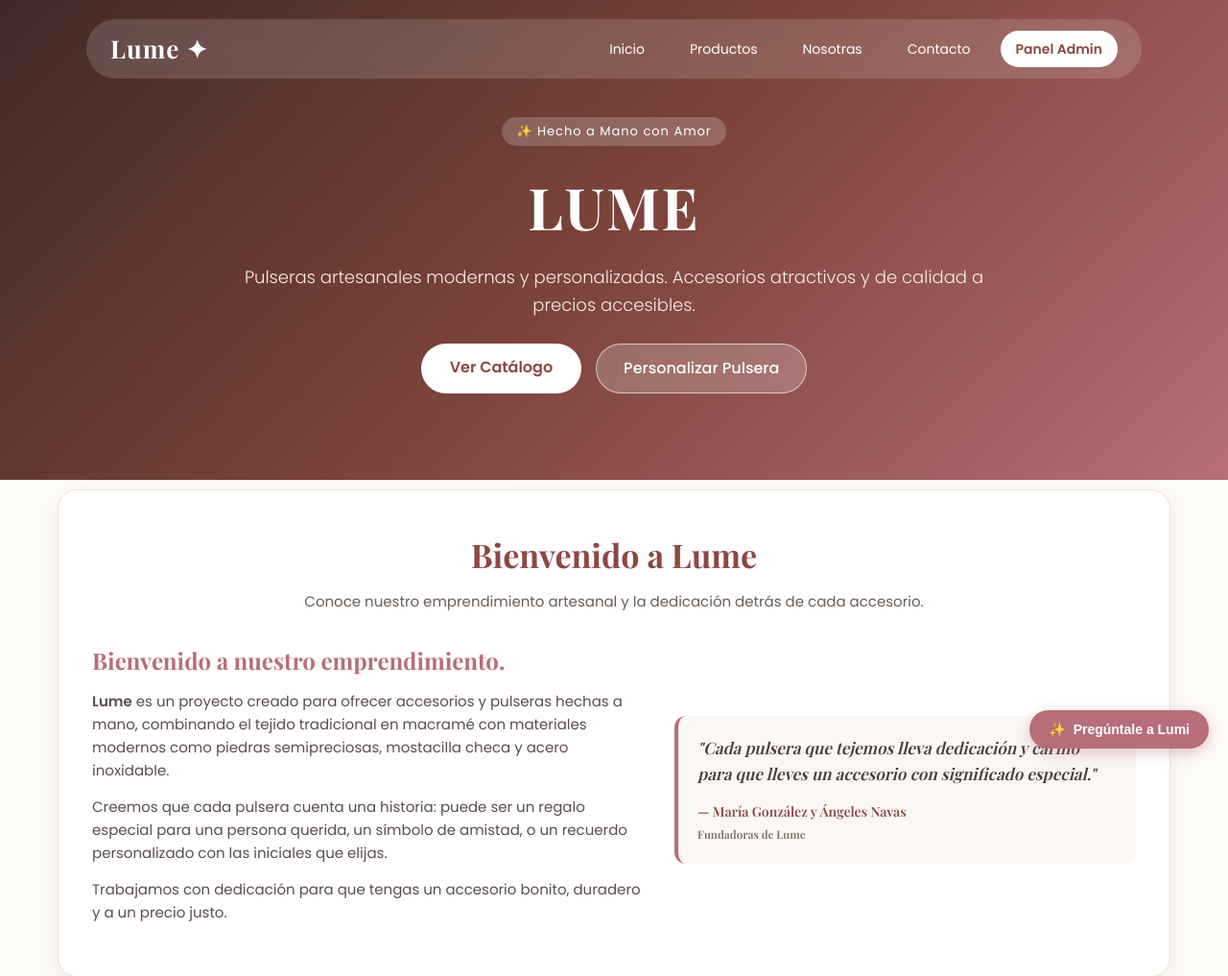
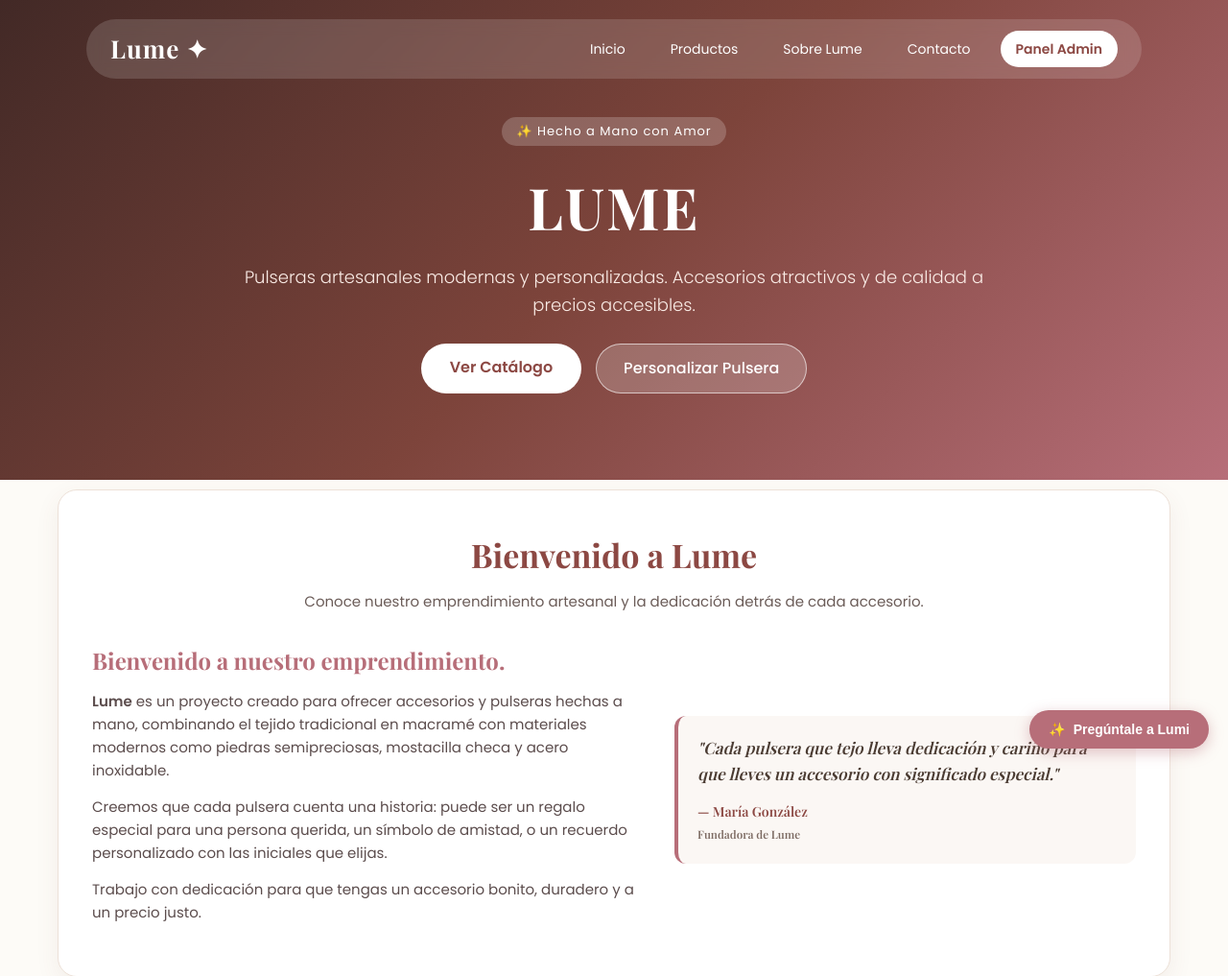
Before and after one commit to mariaaaalejandra05-ai/Lume, a PHP site: page /frontend/index.html in a window 1280 px wide. Shown: the top 1017 px of the page at 96% size. Run offline with PHP 8.4, Linux system fonts and the light colour scheme; some web fonts are replaced.

Commit message:
refactor: actualizar autoría a María González y humanizar comentarios de código

```diff
--- a/backend/api/contacto.php
+++ b/backend/api/contacto.php
@@ -12,7 +12,7 @@ if (!file_exists($archivo)) {
             "correo" => "camila@correo.com",
             "telefono" => "3129876543",
             "asunto" => "Personalización de pulseras",
-            "mensaje" => "Hola María y Ángeles! Quisiera pedir 3 pulseras con iniciales doradas para regalar a mis amigas.",
+            "mensaje" => "Hola María! Quisiera pedir 3 pulseras con iniciales doradas para regalar a mis amigas.",
             "fecha" => date("d/m/Y H:i")
         ]
     ];
@@ -56,5 +56,5 @@ if ($metodo === 'POST') {
     array_unshift($mensajes, $nuevoMensaje);
     file_put_contents($archivo, json_encode($mensajes, JSON_PRETTY_PRINT | JSON_UNESCAPED_UNICODE));
 
-    responder(true, "¡Mensaje recibido con éxito! María y Ángeles te responderán pronto.", $nuevoMensaje);
+    responder(true, "¡Mensaje recibido con éxito! María te responderá pronto.", $nuevoMensaje);
 }
--- a/backend/api/login.php
+++ b/backend/api/login.php
@@ -1,5 +1,5 @@
 <?php
-// API para inicio de sesión en el panel de administración
+// Archivo para validar el inicio de sesión del panel de administración
 require_once __DIR__ . '/../conexion.php';
 
 $datos = obtenerDatosPost();
@@ -7,10 +7,10 @@ $datos = obtenerDatosPost();
 $correo = trim($datos['correo'] ?? '');
 $clave = trim($datos['clave'] ?? '');
 
-// Verificamos las credenciales de administración
+// Comparamos el correo y la contraseña
 if ($correo === 'admin@lume.com' && $clave === 'lume123') {
     responder(true, "Bienvenida al panel de Lume", [
-        "usuario" => "María González y Ángeles Navas",
+        "usuario" => "María González",
         "correo" => "admin@lume.com",
         "rol" => "admin"
     ]);
--- a/backend/data/seed.json
+++ b/backend/data/seed.json
@@ -4,7 +4,7 @@
     "legalName": "Lumegn",
     "tagline": "Pulseras y accesorios artesanales modernos y personalizados",
     "description": "Lume es un emprendimiento dedicado a la elaboración de pulseras artesanales modernas y personalizadas, ofreciendo accesorios atractivos y de calidad a precios accesibles.",
-    "founders": ["María González", "Ángeles Navas"],
+    "founders": ["María González"],
     "targetAudience": "Jóvenes y adultos interesados en accesorios artesanales con significado y estilo único.",
     "email": "contacto@lume.com",
     "whatsapp": "+57 300 123 4567",
@@ -16,7 +16,7 @@
       "id": 1,
       "email": "admin@lume.com",
       "password": "lume123",
-      "name": "María González & Ángeles Navas",
+      "name": "María González",
       "role": "admin"
     }
   ],
--- a/frontend/admin.html
+++ b/frontend/admin.html
@@ -12,7 +12,7 @@
     <header class="navbar-admin">
         <h2>Lume Admin</h2>
         <div class="acciones-nav-admin">
-            <span style="font-size: 13px; color: #5c4d4d;">María González & Ángeles Navas</span>
+            <span style="font-size: 13px; color: #5c4d4d;">María González</span>
             <a href="index.html" class="btn-volver-tienda">Ver Tienda</a>
             <button type="button" class="btn-cerrar-sesion" onclick="cerrarSesion()">Cerrar Sesión</button>
         </div>
--- a/frontend/css/admin.css
+++ b/frontend/css/admin.css
@@ -1,6 +1,6 @@
 /* ========================================================
    ESTILOS DEL PANEL DE ADMINISTRACIÓN Y LOGIN
-   Lume - María González y Ángeles Navas
+   Lume - María González
    ======================================================== */
 
 /* PANTALLA DE LOGIN */
--- a/frontend/index.html
+++ b/frontend/index.html
@@ -26,7 +26,7 @@
             <nav id="menu-navegacion">
                 <a href="#inicio">Inicio</a>
                 <a href="#productos">Productos</a>
-                <a href="#nosotros">Nosotras</a>
+                <a href="#nosotros">Sobre Lume</a>
                 <a href="#contacto">Contacto</a>
                 <a href="login.html" class="btn-nav-admin">Panel Admin</a>
             </nav>
@@ -60,16 +60,16 @@
                         Creemos que cada pulsera cuenta una historia: puede ser un regalo especial para una persona querida, un símbolo de amistad, o un recuerdo personalizado con las iniciales que elijas.
                     </p>
                     <p>
-                        Trabajamos con dedicación para que tengas un accesorio bonito, duradero y a un precio justo.
+                        Trabajo con dedicación para que tengas un accesorio bonito, duradero y a un precio justo.
                     </p>
                 </div>
 
                 <div class="bienvenida-frase">
                     <div class="caja-frase">
-                        "Cada pulsera que tejemos lleva dedicación y cariño para que lleves un accesorio con significado especial."
+                        "Cada pulsera que tejo lleva dedicación y cariño para que lleves un accesorio con significado especial."
                         <div class="firma-fundadoras">
-                            — María González y Ángeles Navas<br>
-                            <small style="color: #7d6b63; font-weight: normal;">Fundadoras de Lume</small>
+                            — María González<br>
+                            <small style="color: #7d6b63; font-weight: normal;">Fundadora de Lume</small>
                         </div>
                     </div>
                 </div>
@@ -117,7 +117,7 @@
                 <!-- Información de contacto y WhatsApp -->
                 <div class="info-contacto">
                     <h3>Atención Personalizada</h3>
-                    <p>María y Ángeles estamos disponibles para responder tus preguntas y tomar pedidos personalizados.</p>
+                    <p>Estoy disponible para responder tus preguntas y tomar pedidos personalizados.</p>
 
                     <div class="lista-canales">
                         <div class="canal-item">
@@ -138,7 +138,7 @@
                         </div>
                     </div>
 
-                    <a href="https://wa.me/573001234567?text=Hola%20Mar%C3%ADa%20y%20%C3%81ngeles!%20Quiero%20hacer%20una%20consulta%20sobre%20sus%20pulseras%20Lume." target="_blank" class="btn-wa-grande">
+                    <a href="https://wa.me/573001234567?text=Hola%20Mar%C3%ADa!%20Quiero%20hacer%20una%20consulta%20sobre%20tus%20pulseras%20Lume." target="_blank" class="btn-wa-grande">
                         Escribir directo a WhatsApp
                     </a>
                 </div>
@@ -248,21 +248,20 @@
                 <h4>Enlaces</h4>
                 <p><a href="#inicio">Inicio</a></p>
                 <p><a href="#productos">Productos</a></p>
-                <p><a href="#nosotros">Nosotras</a></p>
+                <p><a href="#nosotros">Sobre Lume</a></p>
                 <p><a href="#contacto">Contacto</a></p>
                 <p><a href="login.html">Panel de Administración</a></p>
             </div>
             <div class="col-footer">
-                <h4>Integrantes</h4>
+                <h4>Fundadora</h4>
                 <p><b>María González</b></p>
-                <p><b>Ángeles Navas</b></p>
                 <p><small>Accesorios hechos a mano con amor.</small></p>
             </div>
         </div>
 
         <div class="linea-footer">
             <p>© Lumegn. Todos los derechos reservados.</p>
-            <p>Equipo: María González, Angeles navas</p>
+            <p>Creado por: María González</p>
             <a href="login.html" style="color: #d4a373; text-decoration: none;">Acceso Administrador</a>
         </div>
     </footer>
--- a/frontend/js/admin.js
+++ b/frontend/js/admin.js
@@ -1,6 +1,6 @@
 // ========================================================
 // Panel de Administración de Lume
-// Realizado por: María González y Ángeles Navas
+// Proyecto creado por: María González
 // ========================================================
 
 // 1. FUNCIONES DE LOGIN Y SEGURIDAD
@@ -21,7 +21,7 @@ function iniciarSesion(evento) {
     // Validación sencilla de credenciales
     if (correo === 'admin@lume.com' && clave === 'lume123') {
         localStorage.setItem('lume_admin_activo', JSON.stringify({
-            nombre: 'María González y Ángeles Navas',
+            nombre: 'María González',
             correo: correo
         }));
         window.location.replace('admin.html');
--- a/frontend/js/chat-ia.js
+++ b/frontend/js/chat-ia.js
@@ -1,6 +1,6 @@
 // ========================================================
 // Asistente Virtual Inteligente de Lume ("Lumi")
-// Realizado por: María González y Ángeles Navas
+// Proyecto creado por: María González
 // ========================================================
 
 // Función para abrir y cerrar la ventana del chat
@@ -46,10 +46,10 @@ function enviarPreguntaIA(evento) {
 function generarRespuestaIA(texto) {
     const pregunta = texto.toLowerCase();
 
-    // ¿Quiénes son las creadoras?
-    if (pregunta.includes('quien') || pregunta.includes('fundador') || pregunta.includes('maria') || pregunta.includes('angeles') || pregunta.includes('creador')) {
+    // ¿Quién es la creadora?
+    if (pregunta.includes('quien') || pregunta.includes('fundador') || pregunta.includes('maria') || pregunta.includes('dueña') || pregunta.includes('creador')) {
         return {
-            texto: "¡Hola! Lume fue fundado con mucho cariño por <strong>María González</strong> y <strong>Ángeles Navas</strong>. Ellas elaboran a mano pulseras artesanales modernas y personalizadas para conectar personas y recuerdos especiales.",
+            texto: "¡Hola! Lume fue fundado con mucho cariño por <strong>María González</strong>. Elabora a mano pulseras artesanales modernas y personalizadas para conectar personas y recuerdos especiales.",
             sugerencias: ["¿Qué precios tienen?", "¿Cómo personalizar una pulsera?", "¿Hacen envíos?"]
         };
     }
--- a/frontend/js/contacto.js
+++ b/frontend/js/contacto.js
@@ -1,6 +1,6 @@
 // ========================================================
 // Formulario de Contacto Funcional de Lume
-// Realizado por: María González y Ángeles Navas
+// Proyecto creado por: María González
 // ========================================================
 
 // Función que valida y procesa el envío del formulario de contacto
@@ -85,7 +85,7 @@ function enviarContacto(evento) {
         cajaRespuesta.innerHTML = `
             <div class="alerta-exito">
                 <strong>¡Gracias por escribirnos, ${nombre}!</strong>
-                <p>María González y Ángeles Navas hemos recibido tu consulta sobre <em>"${asunto}"</em>. Te responderemos muy pronto a tu correo <b>${correo}</b>.</p>
+                <p>María González ha recibido tu consulta sobre <em>"${asunto}"</em>. Te responderé muy pronto a tu correo <b>${correo}</b>.</p>
             </div>
         `;
 
--- a/frontend/js/productos.js
+++ b/frontend/js/productos.js
@@ -1,6 +1,6 @@
 // ========================================================
 // Catálogo de Productos y Pulseras de Lume
-// Realizado por: María González y Ángeles Navas
+// Proyecto creado por: María González
 // ========================================================
 
 // Lista inicial de productos por si se abre directamente en el navegador o en GitHub Pages
@@ -276,7 +276,7 @@ function pedirConPersonalizacion(id) {
     const producto = listaProductos.find(p => p.id === id);
     if (!producto) return;
 
-    let mensaje = `Hola María y Ángeles! Quiero pedir la pieza "${producto.nombre}" de Lume ($ ${producto.precio.toLocaleString('es-CO')}).`;
+    let mensaje = `Hola María! Quiero pedir la pieza "${producto.nombre}" de Lume ($ ${producto.precio.toLocaleString('es-CO')}).`;
 
     const inputInicial = document.getElementById('input-inicial');
     const selectColor = document.getElementById('select-color-hilo');
@@ -294,7 +294,7 @@ function pedirConPersonalizacion(id) {
 
 // Función para generar el enlace directo a WhatsApp desde la tarjeta
 function crearEnlaceWhatsApp(producto) {
-    const mensaje = `Hola María y Ángeles! Me interesa la pieza "${producto.nombre}" de Lume ($ ${producto.precio.toLocaleString('es-CO')}). ¿Tienen disponibilidad?`;
+    const mensaje = `Hola María! Me interesa la pieza "${producto.nombre}" de Lume ($ ${producto.precio.toLocaleString('es-CO')}). ¿Tienes disponibilidad?`;
     return `https://wa.me/573001234567?text=${encodeURIComponent(mensaje)}`;
 }
 
--- a/frontend/style.css
+++ b/frontend/style.css
@@ -1,6 +1,6 @@
 /* ========================================================
    PROYECTO: LUME - Joyas & Pulseras Artesanales
-   Integrantes: María González y Ángeles Navas
+   Fundadora: María González
    Estilo: Femenino, moderno, artesanal y completamente responsive
    ======================================================== */
 
```
Also changed, not shown: backend/api/chat-ia.php (+7 -7 lines), backend/app.php (+8 -8 lines), backend/base_datos.sql (+7 -9 lines), backend/conexion.php (+5 -5 lines), docs/documentacion.md (+2 -2 lines), README.md.
